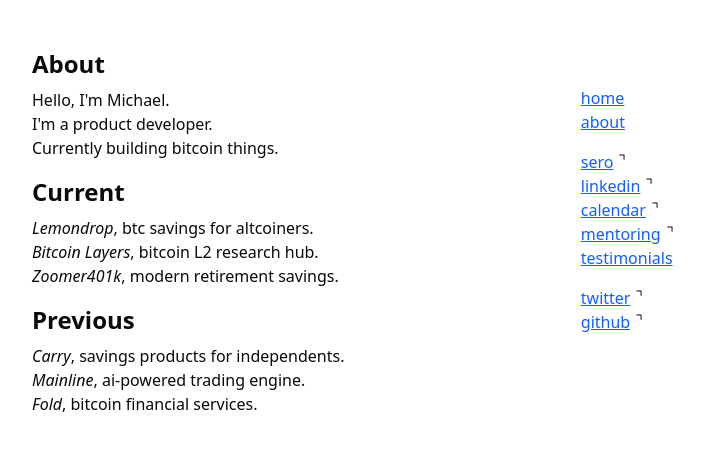
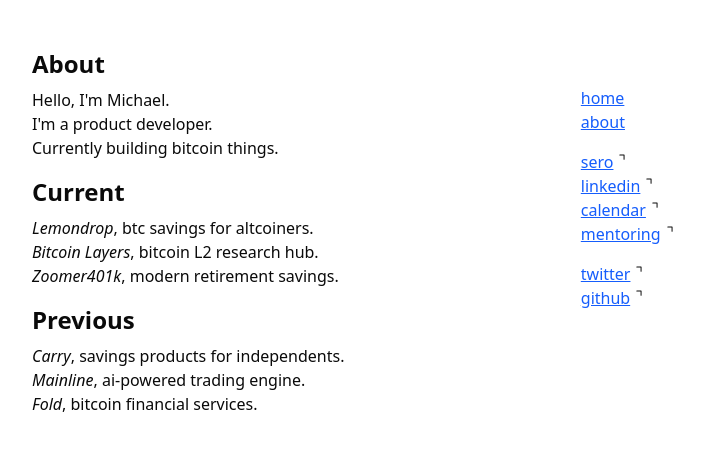
Before and after one commit to bolander72/boland.co, an Astro site: page / in a window 1280 px wide. Shown: the whole page, without its empty margins (269-973 px from the left). Built offline with nearby package versions, Linux system fonts and the light colour scheme; Astro itself is replaced by a stand-in of ours.

Commit message:
Update links

```diff
--- a/src/layouts/Layout.astro
+++ b/src/layouts/Layout.astro
@@ -120,9 +120,9 @@ const {
                                 className="size-3 rotate-315"
                             /></span
                         >
-                        <span class="flex items-start gap-1"
+                        <!-- <span class="flex items-start gap-1"
                             ><a href="/testimonials">testimonials</a></span
-                        >
+                        > -->
                     </div>
                     <div class="flex flex-col">
                         <span class="flex items-start gap-1"
```
